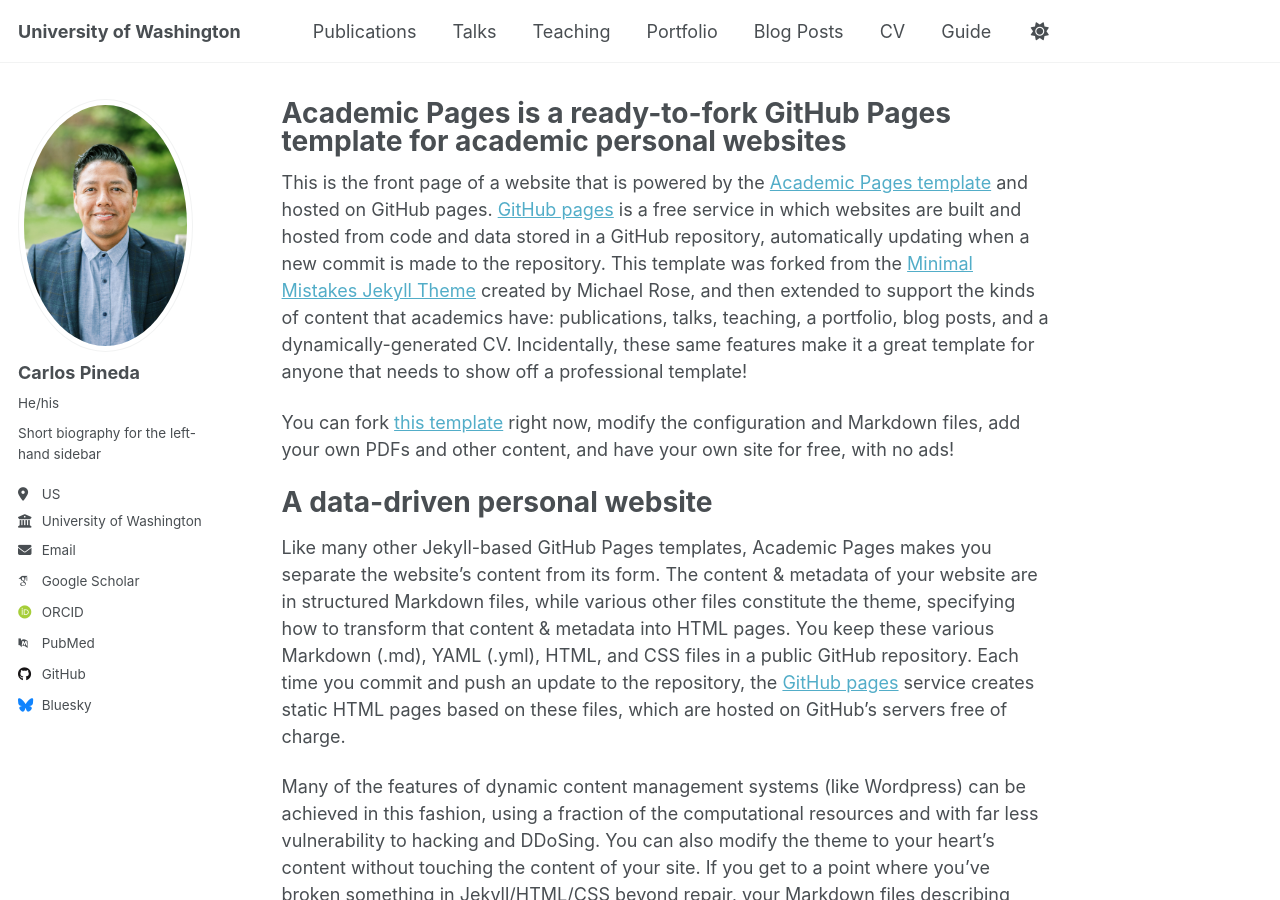
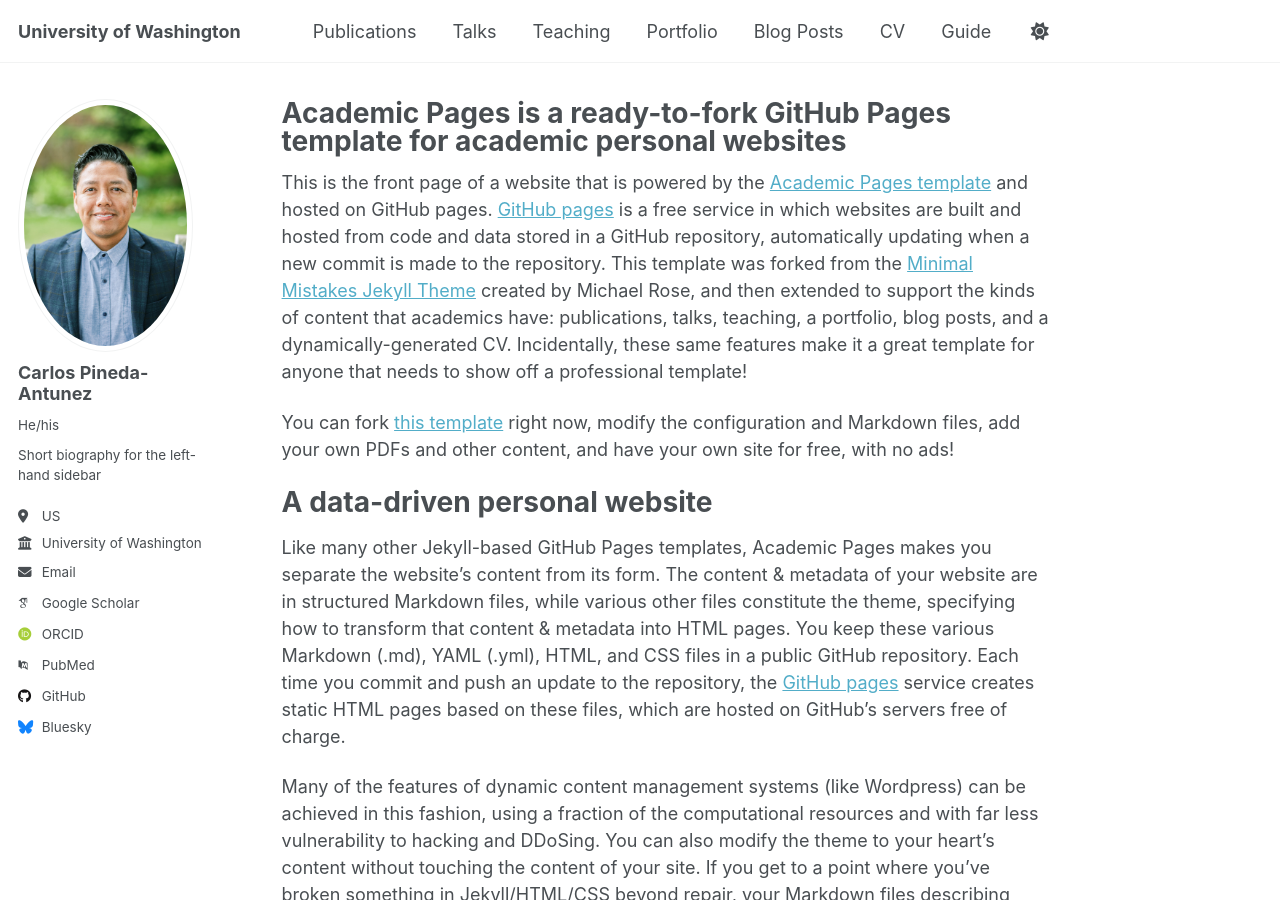
Before and after one commit to CarlosPiant/CarlosPiant.github.io, a Jekyll site: the page built from _pages/about.md, in a window 1280 px wide and 900 px high. Built offline with Jekyll 4.4.1, drawn with Linux system fonts in a browser that asks for light colours; some web fonts are replaced; a script that is not in the unit is left out.

Commit message:
Update _config.yml

```diff
--- a/_config.yml
+++ b/_config.yml
@@ -24,7 +24,7 @@
 author:
   # Biographic information
   avatar           : "profile.png"
-  name             : "Carlos Pineda"
+  name             : "Carlos Pineda-Antunez"
   pronouns         : "He/his"
   bio              : "Short biography for the left-hand sidebar"
   location         : "US"
```
